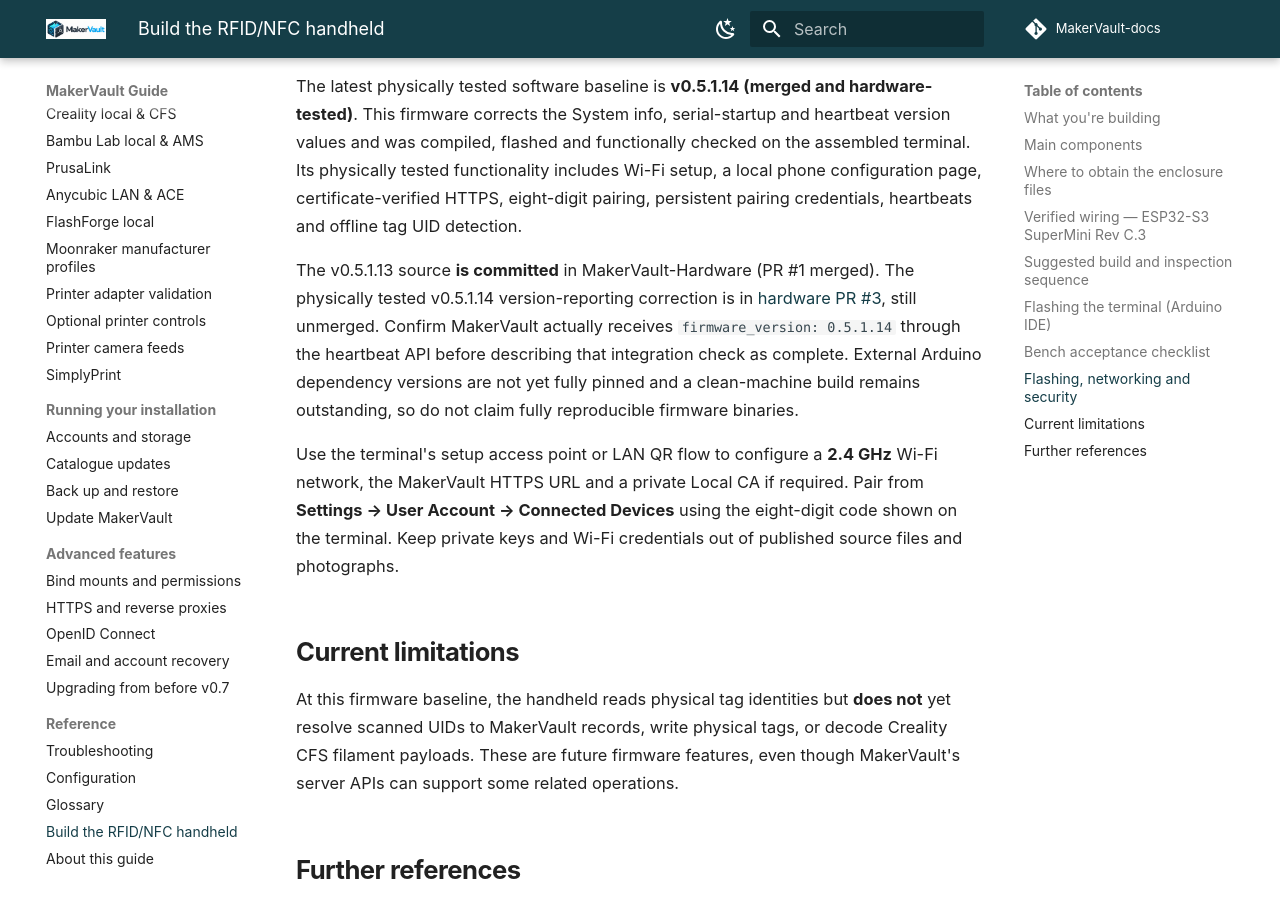
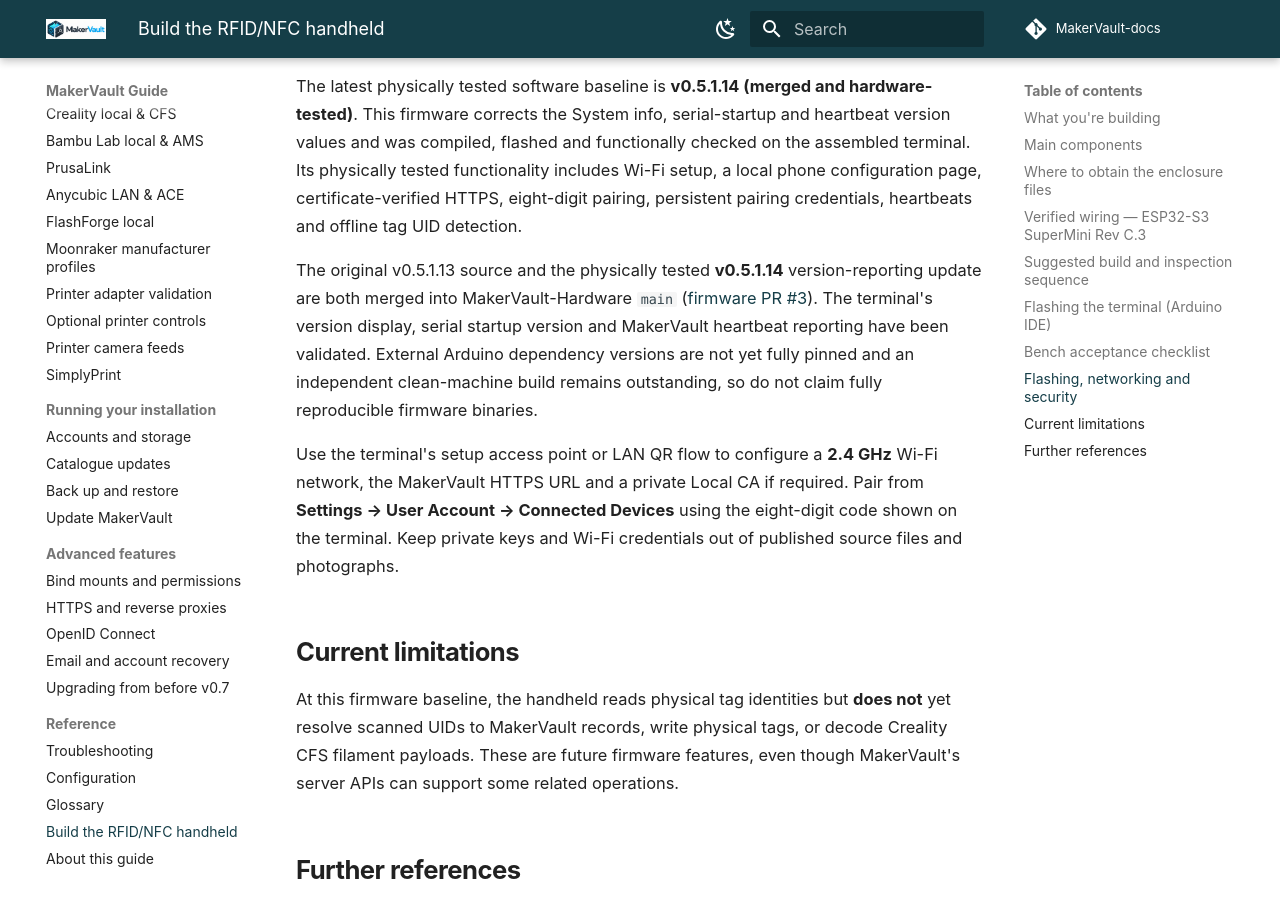
Before and after one commit to gavrd7/MakerVault-docs, an MkDocs documentation site: the page built from docs/guide/reference/rfid-terminal-build.md, in a window 1280 px wide and 900 px high, scrolled down 5466 px. Built offline with MkDocs 1.6.1 and Material for MkDocs 9.7.7, drawn with Linux system fonts in a browser that asks for light colours; comment, search, counter and statistics services are not loaded.

Commit message:
docs: reflect merged firmware v0.5.1.14 and verified heartbeat version

```diff
--- a/docs/guide/reference/rfid-terminal-build.md
+++ b/docs/guide/reference/rfid-terminal-build.md
@@ -103,7 +103,7 @@
 
 The latest physically tested software baseline is **v0.5.1.14 (merged and hardware-tested)**. This firmware corrects the System info, serial-startup and heartbeat version values and was compiled, flashed and functionally checked on the assembled terminal. Its physically tested functionality includes Wi-Fi setup, a local phone configuration page, certificate-verified HTTPS, eight-digit pairing, persistent pairing credentials, heartbeats and offline tag UID detection.
 
-The v0.5.1.13 source **is committed** in MakerVault-Hardware (PR #1 merged). The physically tested v0.5.1.14 version-reporting correction is in [hardware PR #3](https://github.com/gavrd7/MakerVault-Hardware/pull/3), still unmerged. Confirm MakerVault actually receives `firmware_version: 0.5.1.14` through the heartbeat API before describing that integration check as complete. External Arduino dependency versions are not yet fully pinned and a clean-machine build remains outstanding, so do not claim fully reproducible firmware binaries.
+The original v0.5.1.13 source and the physically tested **v0.5.1.14** version-reporting update are both merged into MakerVault-Hardware `main` ([firmware PR #3](https://github.com/gavrd7/MakerVault-Hardware/pull/3)). The terminal's version display, serial startup version and MakerVault heartbeat reporting have been validated. External Arduino dependency versions are not yet fully pinned and an independent clean-machine build remains outstanding, so do not claim fully reproducible firmware binaries.
 
 Use the terminal's setup access point or LAN QR flow to configure a **2.4 GHz** Wi-Fi network, the MakerVault HTTPS URL and a private Local CA if required. Pair from **Settings → User Account → Connected Devices** using the eight-digit code shown on the terminal. Keep private keys and Wi-Fi credentials out of published source files and photographs.
 
```
